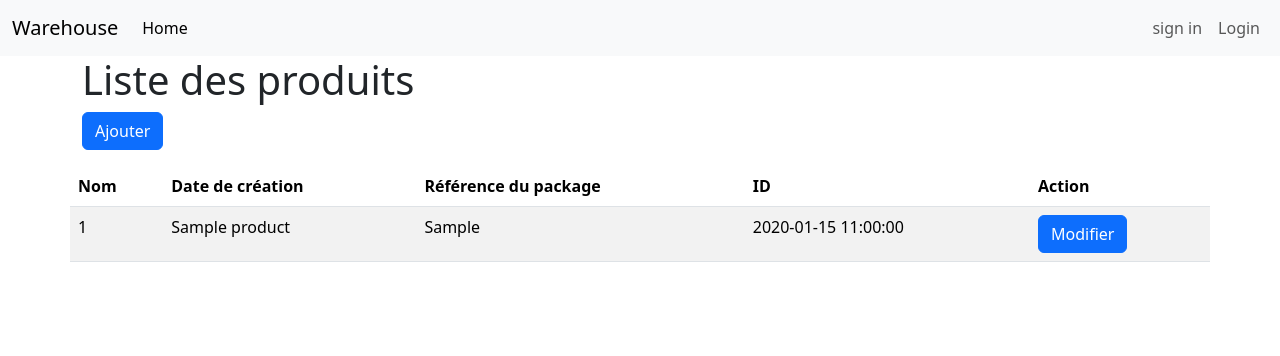
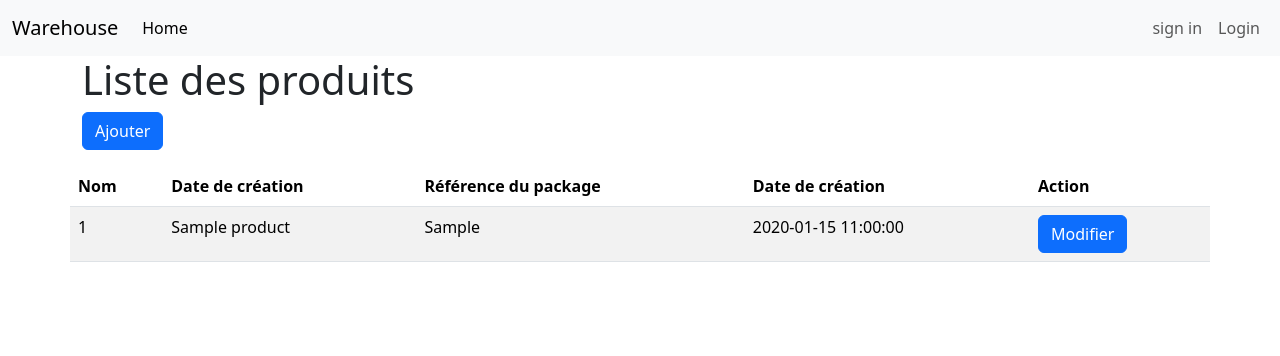
Before and after one commit to JeanPierreF/warehouse, a Symfony app: template templates/products/index.html.twig in a window 1280 px wide. Shown: the top 356 px of the page. Run offline with Twig, Linux system fonts and the light colour scheme; the template is opened without the code that fills it: most values are stand-ins (such as "Sample title", 1, 10 or a date in 2020); some libraries are stand-ins or nearby versions.

Commit message:
products

```diff
--- a/src/Entity/Products.php
+++ b/src/Entity/Products.php
@@ -22,7 +22,7 @@ class Products
     #[ORM\Column(length: 255)]
     #[Assert\NotBlank()]
     #[Assert\Length(min: 3)]
-    private ?string $name = null;
+    private ?string $name = '';
 
     #[ORM\ManyToOne(inversedBy: 'products')]
     #[ORM\JoinColumn(nullable: false)]
--- a/templates/products/edit.html.twig
+++ b/templates/products/edit.html.twig
@@ -6,7 +6,7 @@
 <div class="container">
     <div class="row">
         <h1>{{ products.name }} </h1>
-        <h2>{{ products.createdat ? products.createdat|date('d-m-Y H:i:s', 'Europe/Paris') : 'N/A' }}</h2>
+        <p>{{ products.createdat ? products.createdat|date('d-m-Y H:i:s', 'Europe/Paris') : 'N/A' }}</p>
 
         {{ form(formedit) }}
 
--- a/templates/products/index.html.twig
+++ b/templates/products/index.html.twig
@@ -15,7 +15,7 @@
                                         <th>Nom</a></th>
                                         <th>Date de création</a></th>
                                         <th>Référence du package</a></th>
-                                        <th>ID</a></th>
+                                        <th>Date de création</a></th>
                                         <th scope="col">Action</th>
 
                                 </tr>
```
Also changed, not shown: 1 other file.
